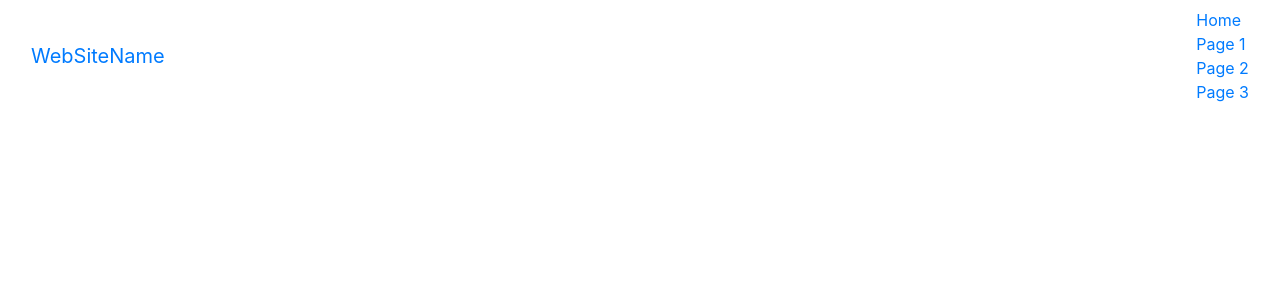
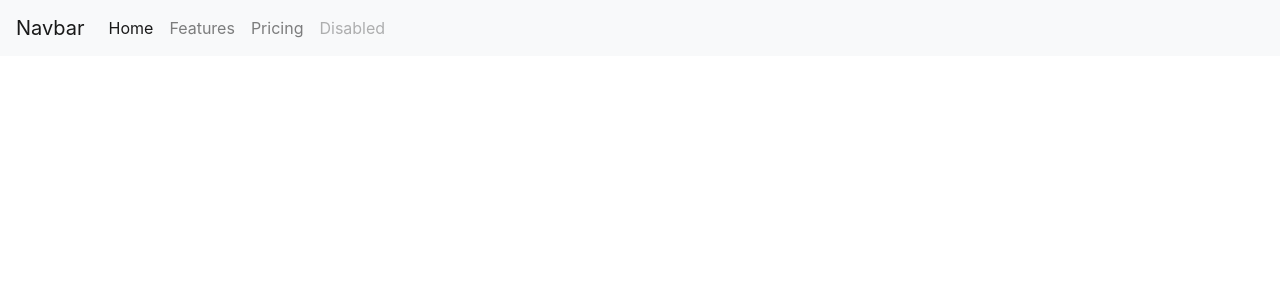
Before and after one commit to Orikuu/proftaak-massage, a PHP site: page / in a window 1280 px wide. Shown: the top 300 px of the page. Run offline with PHP 8.4, Linux system fonts and the light colour scheme.

Commit message:
Added navbar

```diff
--- a/index.php
+++ b/index.php
@@ -9,17 +9,18 @@
 <title>Care</title>
 </head>
 <body>
-  <nav class="navbar navbar-inverse">
-    <div class="container-fluid">
-      <div class="navbar-header">
-        <a class="navbar-brand" href="#">WebSiteName</a>
+  <nav class="navbar navbar-expand-lg navbar-light bg-light">
+    <a class="navbar-brand" href="#">Navbar</a>
+    <button class="navbar-toggler" type="button" data-toggle="collapse" data-target="#navbarNavAltMarkup" aria-controls="navbarNavAltMarkup" aria-expanded="false" aria-label="Toggle navigation">
+    <span class="navbar-toggler-icon"></span>
+    </button>
+    <div class="collapse navbar-collapse" id="navbarNavAltMarkup">
+      <div class="navbar-nav">
+        <a class="nav-item nav-link active" href="#">Home <span class="sr-only">(current)</span></a>
+        <a class="nav-item nav-link" href="#">Features</a>
+        <a class="nav-item nav-link" href="#">Pricing</a>
+        <a class="nav-item nav-link disabled" href="#">Disabled</a>
       </div>
-      <ul class="nav navbar-nav">
-        <li class="active"><a href="#">Home</a></li>
-        <li><a href="#">Page 1</a></li>
-        <li><a href="#">Page 2</a></li>
-        <li><a href="#">Page 3</a></li>
-      </ul>
     </div>
   </nav>
 </body>
```
Also changed, not shown: img/OSSY.ico (added), img/second.jpg (added).
